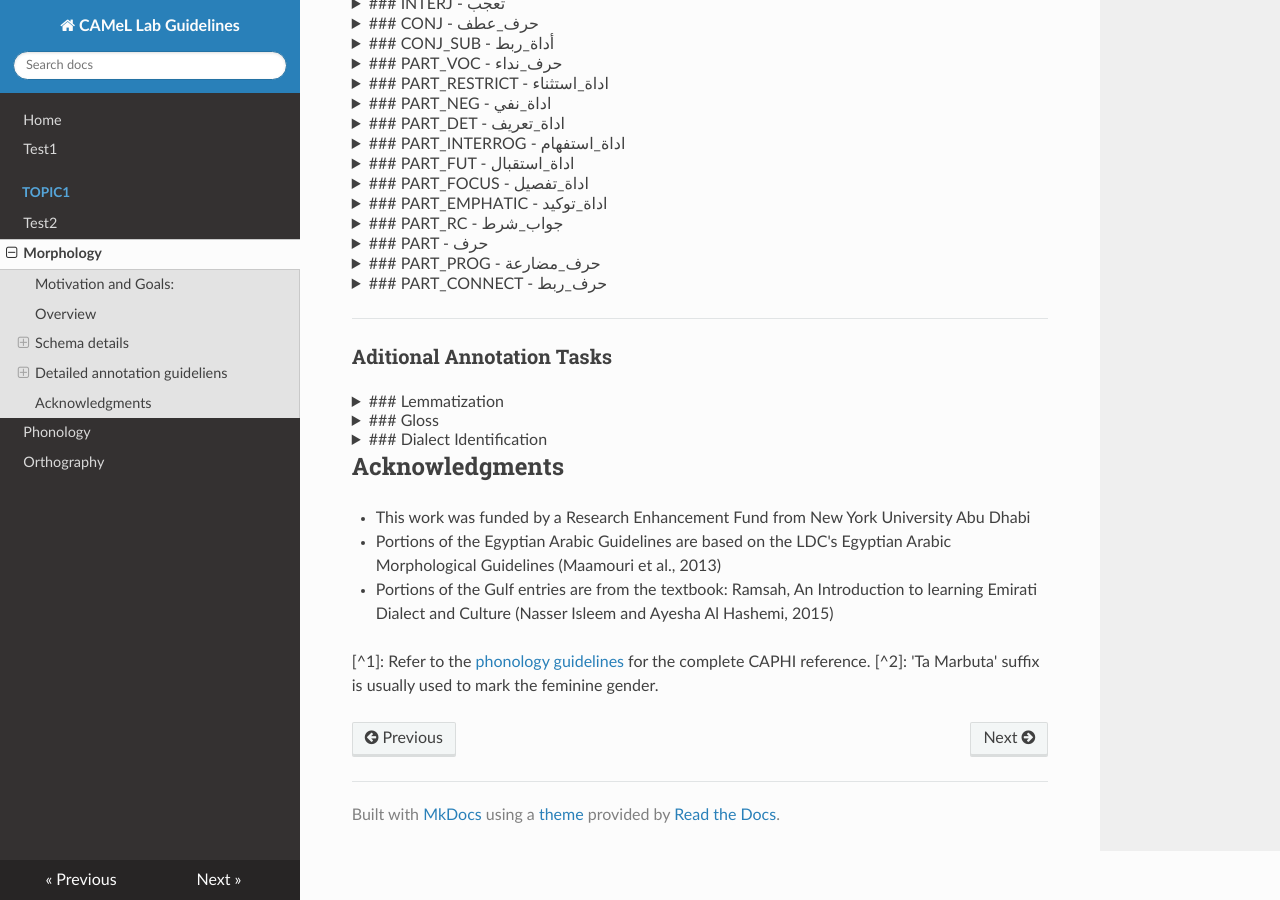
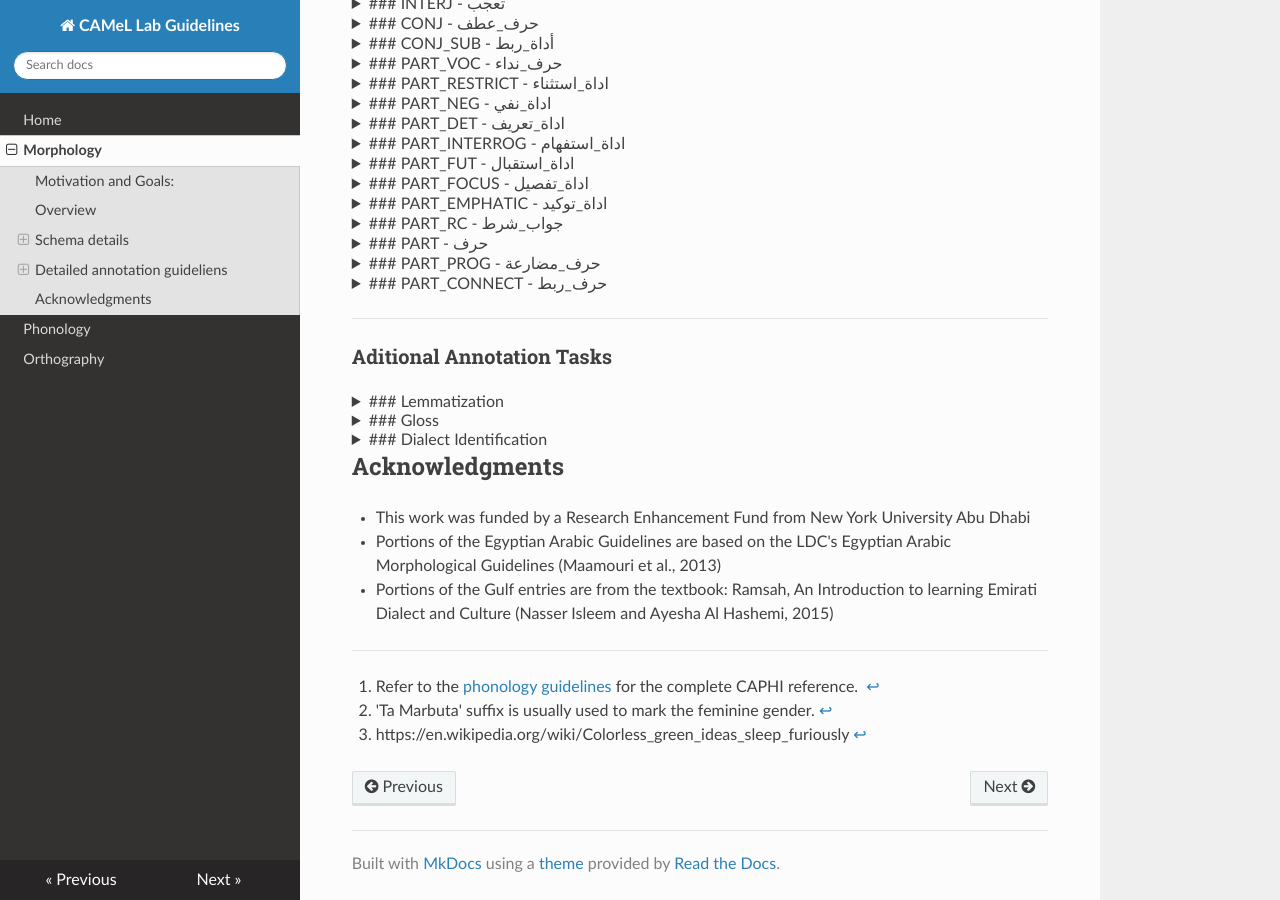
Before and after one commit to CAMeL-Lab/camel-guidelines, an MkDocs documentation site: the page built from docs/morphology.md, in a window 1280 px wide and 900 px high, scrolled down 2971 px. Built offline with MkDocs 1.6.1, drawn with Linux system fonts in a browser that asks for light colours; nearby versions of some CDN libraries; comment, search, counter and statistics services are not loaded; some of the changed text lies outside the part shown.

Commit message:
necessary updates

```diff
--- a/mkdocs.yml
+++ b/mkdocs.yml
@@ -1,15 +1,16 @@
 site_name: CAMeL Lab Guidelines
 nav:
     - Home: index.md
-    - Test1: test1.md
-    - Topic1:
-        - Test2: test2.md
     - Morphology: morphology.md
     - Phonology: phonology.md
     - Orthography: orthography.md
 theme:
     name: readthedocs
-    navigation_depth: 4
-
+markdown_extensions:
+  - footnotes
+  - tables
 extra_css:
     - extra.css
+extra_javascript:
+  - https://cdnjs.cloudflare.com/ajax/libs/tablesort/5.2.1/tablesort.min.js
+  - javascripts/tables.js
```
